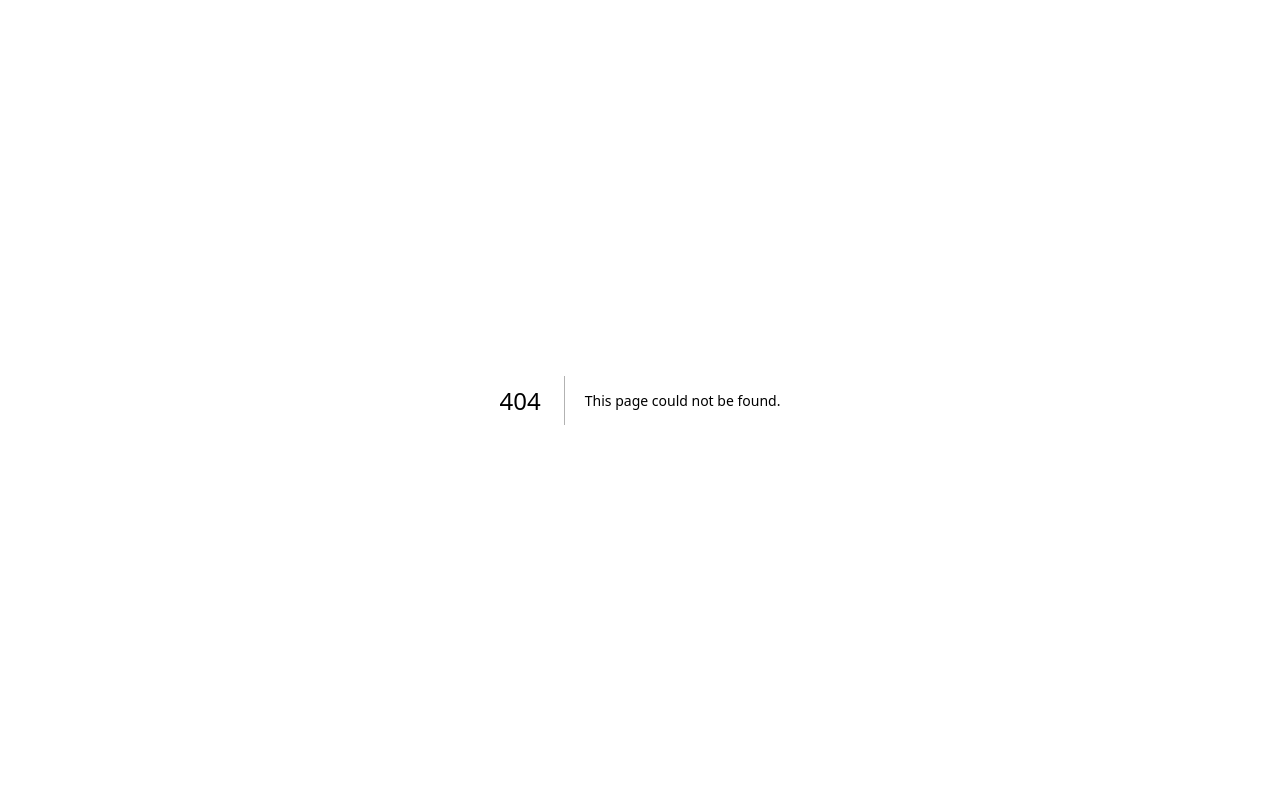
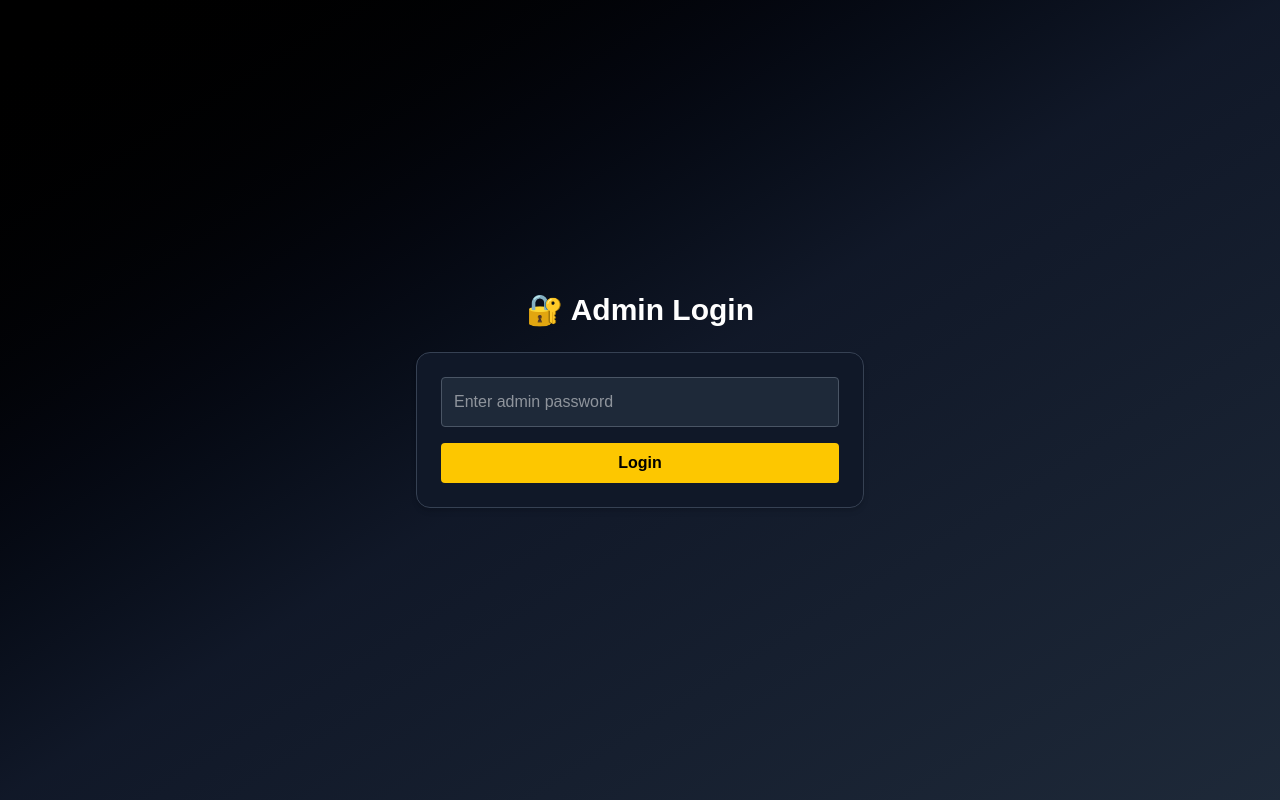
Before and after one commit to vikashkrdeveloper/CODEx-Website, a Next.js app: page /login in a window 1280 px wide. Before the commit this address had no page. Built offline with nearby package versions, Linux system fonts and the light colour scheme.

Commit message:
add login page

```diff
--- /dev/null
+++ b/app/admin/page.tsx
@@ -0,0 +1,42 @@
+'use client';
+
+import ProtectedRoute from '@/components/admin/ProtectedRoute';
+import Link from 'next/link';
+
+export default function AdminDashboard() {
+  return (
+    <ProtectedRoute>
+      <main className="min-h-screen bg-gradient-to-br from-black via-gray-900 to-gray-800 text-white p-8">
+        <div className="flex justify-between items-center mb-8">
+          <h1 className="text-4xl font-bold">⚙️ Admin Dashboard</h1>
+          <button
+            onClick={() => {
+              localStorage.removeItem('codex_token');
+              window.location.href = '/login';
+            }}
+            className="text-sm text-yellow-400 border border-yellow-400 px-4 py-2 rounded hover:bg-yellow-400 hover:text-black transition"
+          >
+            Logout
+          </button>
+        </div>
+
+        <div className="grid gap-6 md:grid-cols-2 lg:grid-cols-3">
+          {[
+            { name: 'Manage Events', link: '/admin/events' },
+            { name: 'Manage Resources', link: '/admin/resources' },
+            { name: 'Manage Blog Posts', link: '/admin/blogs' },
+            { name: 'Manage Members', link: '/admin/members' },
+          ].map((item) => (
+            <Link
+              key={item.name}
+              href={item.link}
+              className="bg-gray-900 border border-gray-700 rounded-xl p-6 hover:border-yellow-400 transition shadow-md hover:shadow-yellow-500/20 text-center text-lg font-medium"
+            >
+              {item.name}
+            </Link>
+          ))}
+        </div>
+      </main>
+    </ProtectedRoute>
+  );
+}
--- /dev/null
+++ b/app/login/page.tsx
@@ -0,0 +1,41 @@
+'use client';
+
+import { useRouter } from 'next/navigation';
+import { useState } from 'react';
+
+export default function LoginPage() {
+  const router = useRouter();
+  const [password, setPassword] = useState('');
+  const [error, setError] = useState('');
+
+  const handleLogin = () => {
+    if (password === 'codexadmin') {
+      localStorage.setItem('codex_token', 'secure_token');
+      router.push('/admin');
+    } else {
+      setError('❌ Incorrect password. Try again.');
+    }
+  };
+
+  return (
+    <main className="min-h-screen bg-gradient-to-br from-black via-gray-900 to-gray-800 flex flex-col items-center justify-center text-white px-6 py-12">
+      <h1 className="text-3xl font-bold mb-6">🔐 Admin Login</h1>
+      <div className="bg-gray-900 border border-gray-700 rounded-xl p-6 w-full max-w-md shadow-md">
+        <input
+          type="password"
+          placeholder="Enter admin password"
+          value={password}
+          onChange={(e) => setPassword(e.target.value)}
+          className="w-full p-3 rounded bg-gray-800 border border-gray-600 text-white focus:outline-none focus:border-yellow-400 mb-4"
+        />
+        <button
+          onClick={handleLogin}
+          className="w-full bg-yellow-400 text-black font-semibold py-2 px-4 rounded hover:bg-yellow-300 transition"
+        >
+          Login
+        </button>
+        {error && <p className="text-red-400 mt-4 text-center">{error}</p>}
+      </div>
+    </main>
+  );
+}
--- /dev/null
+++ b/components/admin/ProtectedRoute.tsx
@@ -0,0 +1,28 @@
+'use client';
+
+import { useEffect, useState } from 'react';
+import { useRouter } from 'next/navigation';
+
+export default function ProtectedRoute({ children }: { children: React.ReactNode }) {
+  const router = useRouter();
+  const [authorized, setAuthorized] = useState(false);
+
+  useEffect(() => {
+    const token = localStorage.getItem('codex_token');
+    if (token === 'secure_token') {
+      setAuthorized(true);
+    } else {
+      router.push('/login');
+    }
+  }, [router]);
+
+  if (!authorized) {
+    return (
+      <div className="min-h-screen flex items-center justify-center bg-black text-white">
+        <p>🔒 Checking credentials...</p>
+      </div>
+    );
+  }
+
+  return <>{children}</>;
+}
```
